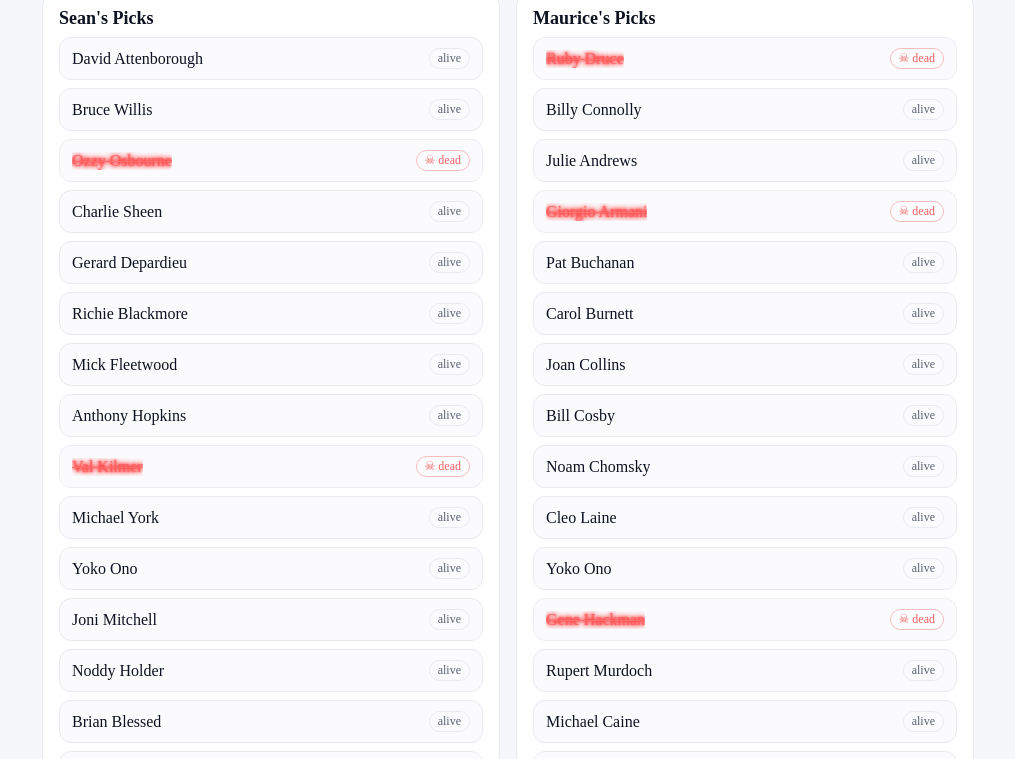
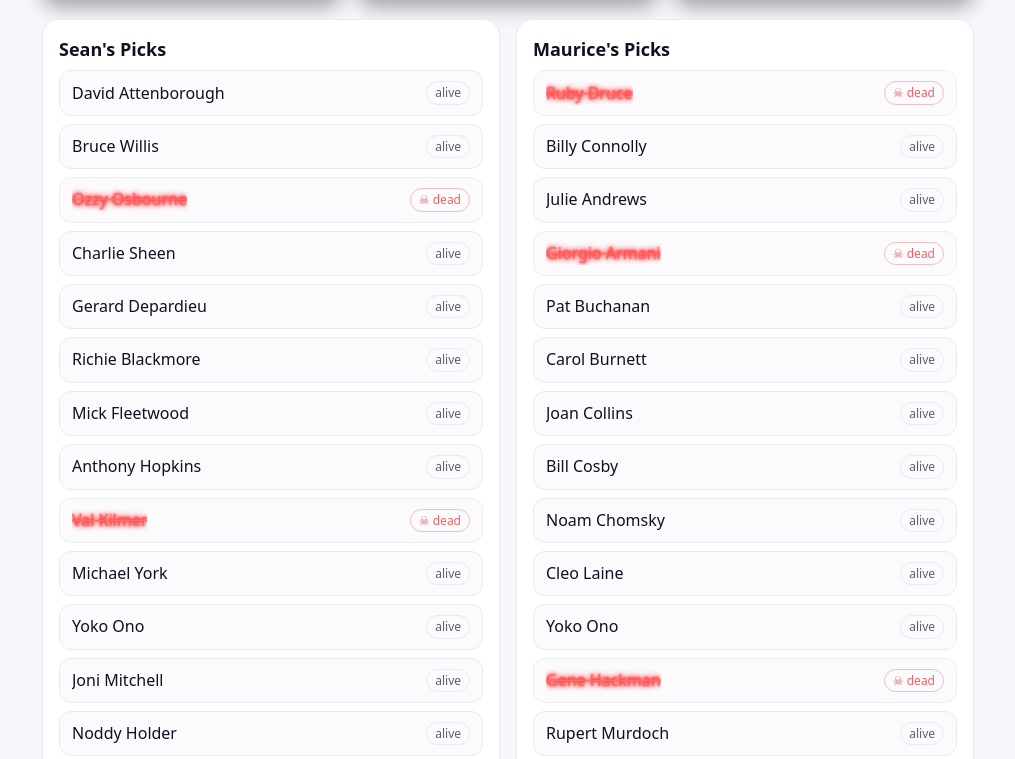
Before and after one commit to Eltonsean69x/DeathWatch25, a plain HTML site: page index.html in a window 1280 px wide. Shown: the part 264-1023 px from the top of the page, without its empty margins (132-1147 px from the left). Drawn offline with Linux system fonts and the light colour scheme.

Commit message:
Update index.html

```diff
--- a/index.html
+++ b/index.html
@@ -19,12 +19,13 @@
     body {
       margin: 0;
       background:
-    url("graveyard.png") repeat-x bottom, /* graveyard at the bottom */
+        url("graveyard.png") repeat-x bottom,
         radial-gradient(1200px 600px at 20% -10%, #15172a 0%, var(--bg) 60%);
       background-size: auto 200px, cover;
       background-attachment: fixed;
       color: var(--text);
-  font: 16px/1.45 system-ui, ...;
+      font: 16px/1.45 system-ui, -apple-system, Segoe UI, Roboto, Ubuntu, Cantarell,
+            Noto Sans, Helvetica Neue, Arial, "Apple Color Emoji", "Segoe UI Emoji";
     }
     .wrap { max-width: 980px; margin: 0 auto; padding: 24px; }
     header {
```
Lines whose indentation alone changed are shown as unchanged.
